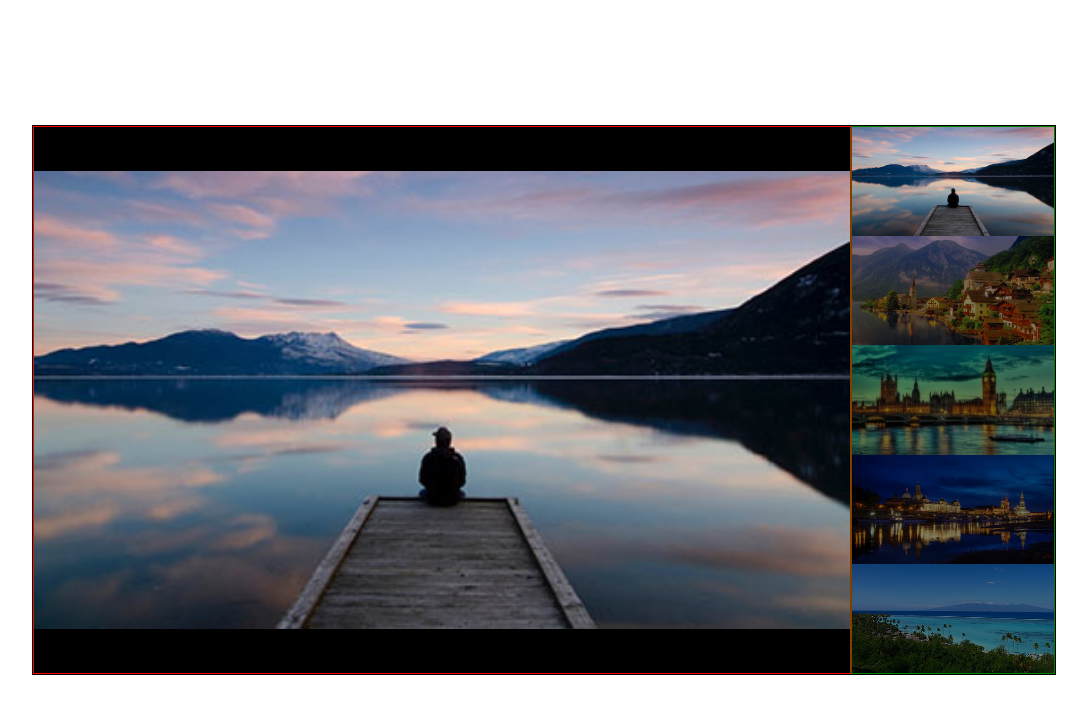
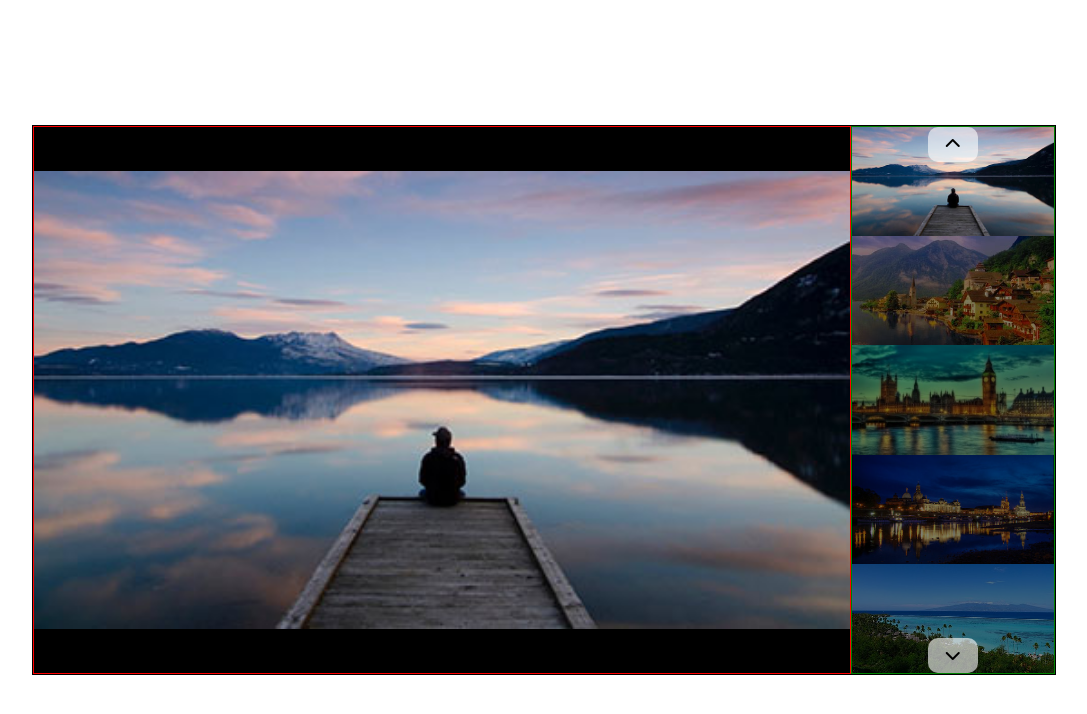
Before and after one commit to PietroSavini/js-array-carousel, a plain HTML site: page index.html in a window 1280 px wide. Shown: the whole page, without its empty margins (96-1183 px from the left). Drawn offline with Linux system fonts and the light colour scheme.

Commit message:
ADD buttons

```diff
--- a/css/style.css
+++ b/css/style.css
@@ -42,14 +42,11 @@ img{
     display: none;
 }
 
-img.active{
-    display: block;
-}
-
 .carousel-preview{
     height: 100%;
     width: 20%;
     border: 1px solid green;
+    position: relative;
 }
 
 .img-container{
@@ -64,12 +61,43 @@ img.active{
 
 .overlay{
     position: absolute;
-    z-index: 2;
     width: 100%;
     height: 100%;
     background-color: rgba(0, 0, 0, 0.5);
 }
 
-div.selected>div{
+/* aactive funcionality */
+div.active>div{
     background-color: transparent;
 }
+
+img.active{
+    display: block;
+}
+
+/* buttons */
+.btn{
+   width: 50px;
+   height: 35px;
+   background-color: rgba(255, 255, 255, 0.6);
+   line-height: 35px;
+   text-align: center;
+   border-radius: 10px;
+   position: absolute;
+   z-index: 3;
+   left: 50%;
+   transform: translate(-50%);
+   cursor: pointer;
+   transition: .3s;
+}
+
+.next-btn{
+    bottom:0px;
+}
+
+.btn:hover{
+    background-color: rgba(255, 255, 255, .9);
+}
+.btn:active{
+    transform: translate(-50%) scale(1.2);
+}
--- a/index.html
+++ b/index.html
@@ -6,20 +6,25 @@
     <meta name="viewport" content="width=device-width, initial-scale=1.0">
     <title>Image Carousel</title>
     <link rel="stylesheet" href="css/style.css">
+    <link rel="stylesheet" href="https://cdnjs.cloudflare.com/ajax/libs/font-awesome/6.3.0/css/all.min.css" integrity="sha512-SzlrxWUlpfuzQ+pcUCosxcglQRNAq/DZjVsC0lE40xsADsfeQoEypE+enwcOiGjk/bSuGGKHEyjSoQ1zVisanQ==" crossorigin="anonymous" referrerpolicy="no-referrer" />
 </head>
 <body>
     <div class="wrapper">
         <div class="carousel">
             <div class="carousel-main">
+                <!--array 1 -->
                 <img class="active" src="img/01.jpg" alt="">
                 <img src="img/02.jpg" alt="">
                 <img src="img/03.jpg" alt="">
                 <img src="img/04.jpg" alt="">
                 <img src="img/05.jpg" alt="">
+                <!-- / -->
             </div>
-
             <div class="carousel-preview">
-                <div class="img-container selected">
+                <div class="btn back-btn"><i class="fa-solid fa-chevron-up"></i></div>
+                <div class="btn next-btn"><i class="fa-solid fa-chevron-down"></i></div>
+                <!-- array 2 -->
+                <div class="img-container active">
                     <div class="overlay"></div>
                     <img src="img/01.jpg" alt="">
                 </div>
@@ -40,6 +45,7 @@
                     <div class="overlay"></div>
                     <img src="img/05.jpg" alt="">
                 </div>
+                <!-- / -->
             </div>
         </div>
     </div>
--- a/js/script.js
+++ b/js/script.js
@@ -0,0 +1 @@
+const gallery = document.querySelector("carousel-main");
```
